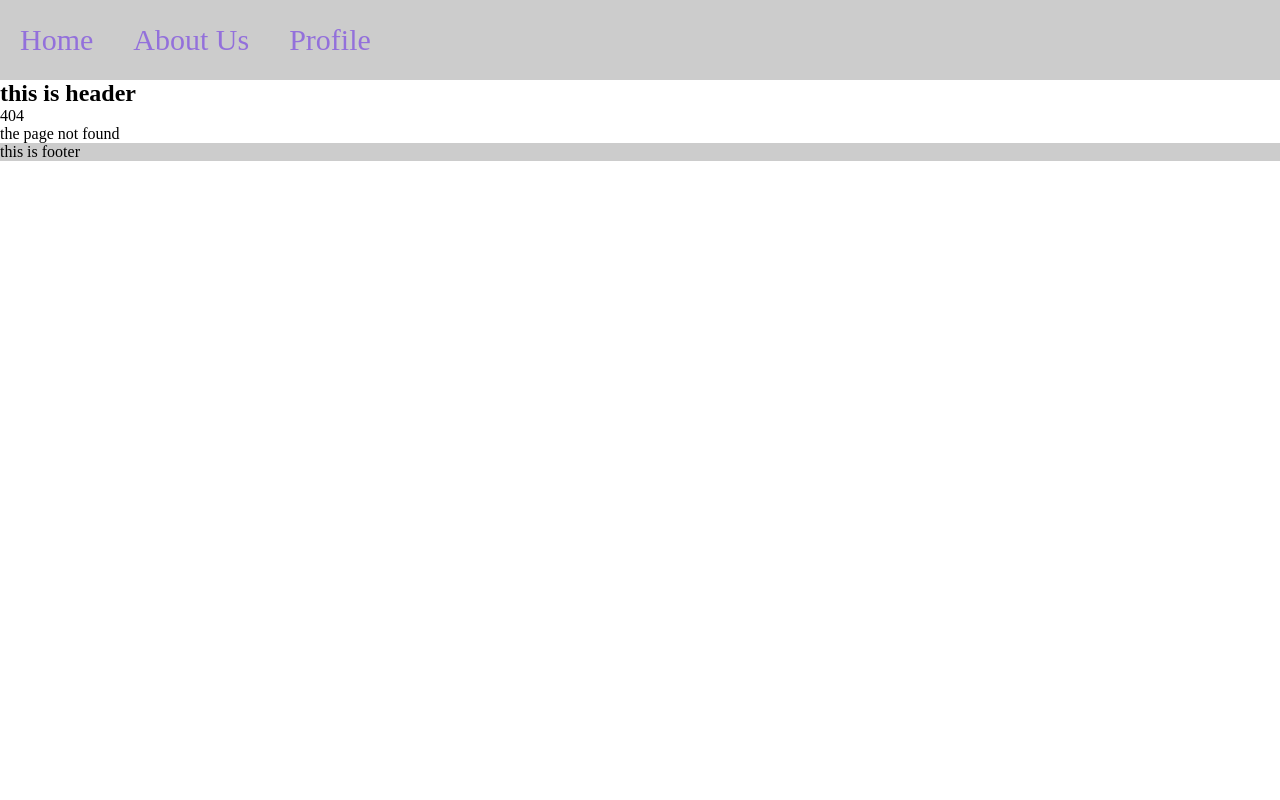
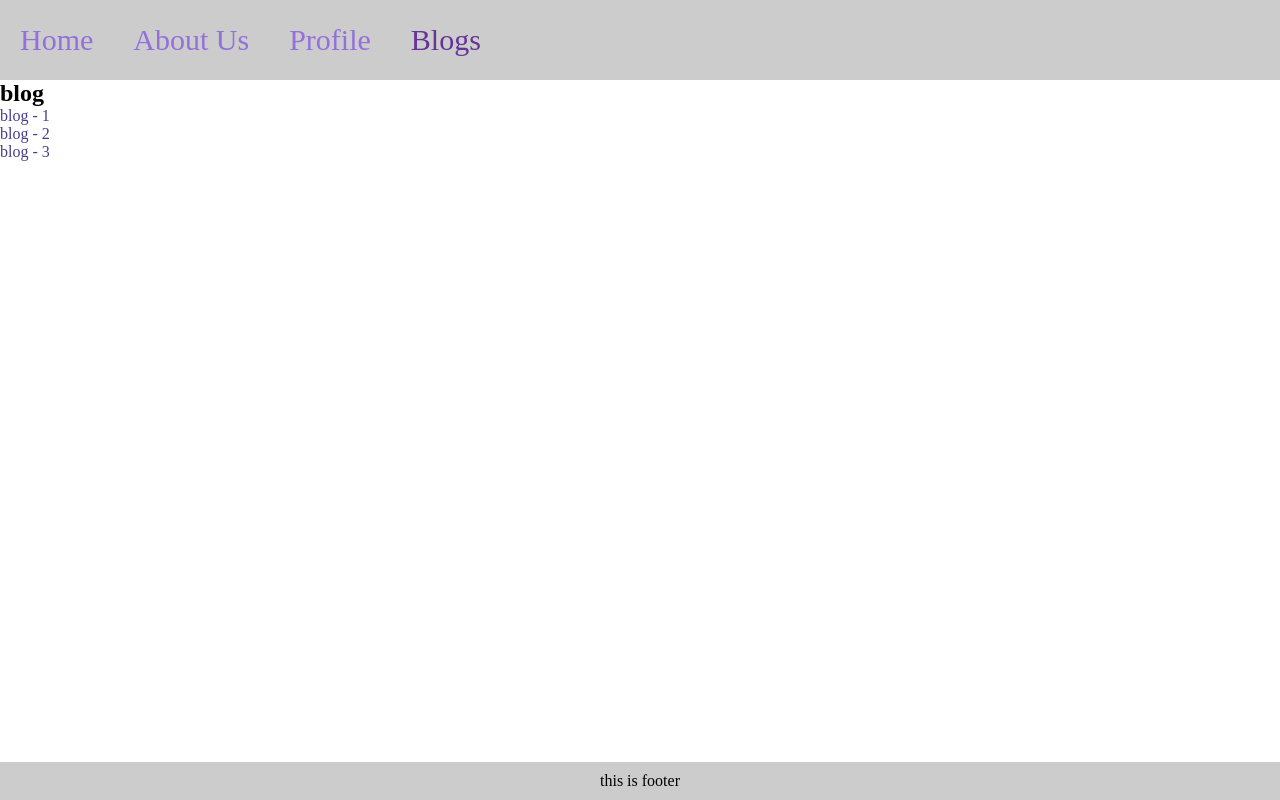
Before and after one commit to amirho3einb/react-router-dom, a React (Create React App) app: page /blogs in a window 1280 px wide. Before the commit this address had no page. Built offline with nearby package versions, Linux system fonts and the light colour scheme.

Commit message:
dynamic routes and params

```diff
--- a/src/App.css
+++ b/src/App.css
@@ -2,6 +2,13 @@
   padding: 0;
   margin: 0;
   box-sizing: border-box;
+}
+a {
+  text-decoration: none;
+  color: darkslateblue;
+}
+li {
+  list-style: none;
 }
 header nav {
   width: 100%;
@@ -27,4 +34,9 @@
 }
 footer {
   background-color: #ccc;
+  position: fixed;
+  bottom: 0;
+  width: 100%;
+  text-align: center;
+  padding: 10px 0;
 }
--- /dev/null
+++ b/src/components/Blog.js
@@ -0,0 +1,13 @@
+import { Link } from "react-router-dom";
+
+const Blog = (props) => {
+    const id = props.match.params.id; // => hhtp req => axios.get('/blog/1')
+    return (
+        <div>
+           <h2> Blog detail - {id} </h2>
+           <Link to="/blogs">go to blog page</Link>
+        </div>
+    );
+}
+
+export default Blog;
--- a/src/components/Header.js
+++ b/src/components/Header.js
@@ -4,7 +4,6 @@
     return (
         <header>
             <Navigation />
-            <h2>this is header</h2>
         </header>
     );
 }
--- a/src/components/Navigation.js
+++ b/src/components/Navigation.js
@@ -4,6 +4,7 @@
     { name: "Home", to: "/", exact: true},
     { name: "About Us", to: "/about-us" },
     { name: "Profile", to: "/profile" },
+    { name: "Blogs", to: "/blogs" },
 ]
 const Navigation = (props) => {
 
--- /dev/null
+++ b/src/pages/Blogs.js
@@ -0,0 +1,28 @@
+import { Link } from "react-router-dom";
+
+const items = [
+    { name: "blog - 1", to: "/blogs/1" },
+    { name: "blog - 2", to: "/blogs/2" },
+    { name: "blog - 3", to: "/blogs/3" },
+]
+const BlogPage = () => {
+    return (
+        <div>
+            <h2>blog</h2>
+            {items.map((item)=> {
+                return(
+                    <li key={item.to}>
+                        <Link
+                            to={item.to}
+                        >
+                            {item.name}
+                        </Link>
+                    </li>
+                )
+
+            })}
+        </div>
+    );
+}
+
+export default BlogPage;
```
Also changed, not shown: src/routes.js (+7 -3 lines).
